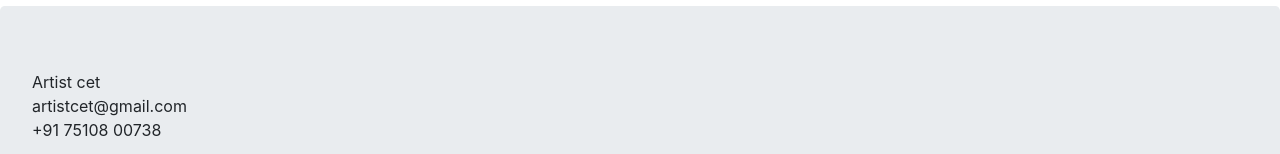
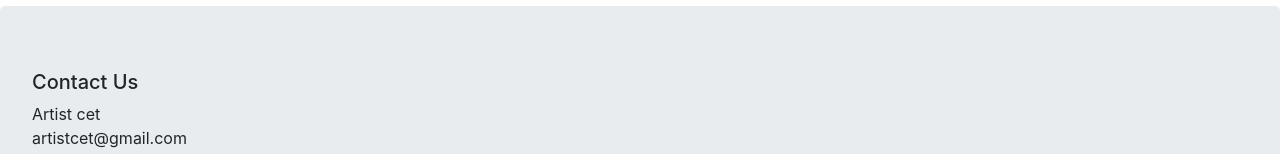
Before and after one commit to faznaharees/artistcet.github.io, a plain HTML site: page index.html in a window 1280 px wide. Shown: the part 2161-2315 px from the top of the page. Drawn offline with nearby package versions, Linux system fonts and the light colour scheme.

Commit message:
Update index.html

```diff
--- a/index.html
+++ b/index.html
@@ -59,6 +59,7 @@
 </div>
 </div>
 <div class=jumbotron><a id=contact></a>
+	<h5>Contact Us</h5>
 	Artist cet<br>
 	artistcet@gmail.com<br>
 	+91 75108 00738
```
